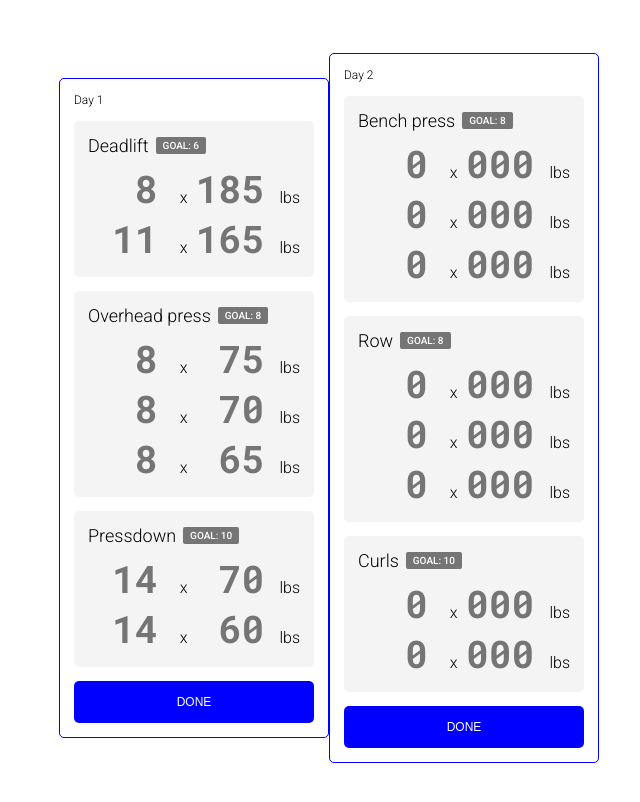
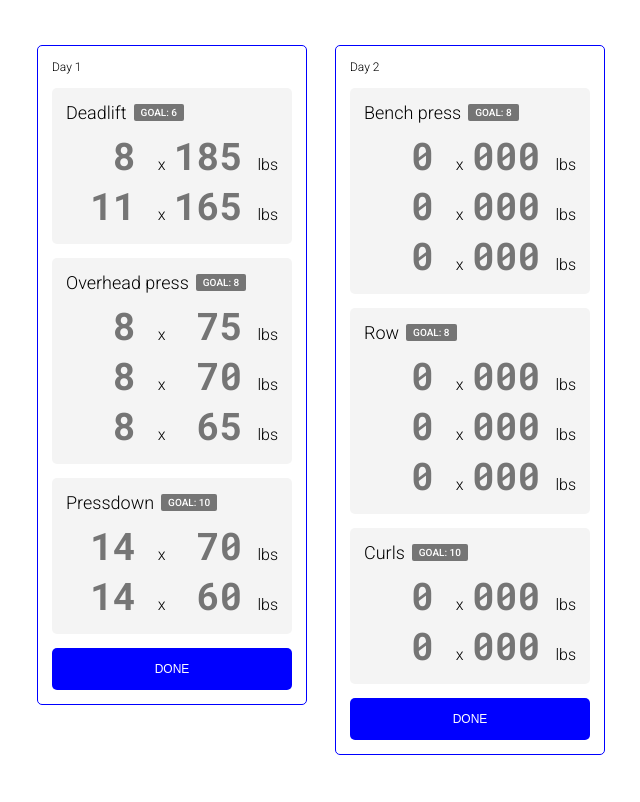
Before and after one commit to dominic-blain/rpt-calculator, a plain HTML site: page public/index.html in a window 1280 px wide. Shown: the whole page, without its empty margins (319-959 px from the left). Drawn offline with nearby package versions, Linux system fonts and the light colour scheme; some packages are replaced by stand-ins of ours; no server answers.

Commit message:
Refine styles for grid

```diff
--- a/public/css/main.css
+++ b/public/css/main.css
@@ -1,6 +1,8 @@
 html, body {
     font-family: 'Roboto', Helvetica, Arial, sans-serif;
     font-weight: 300;
+    margin: 0;
+    padding: 0;
 }
 
 .module-day-list {
@@ -9,8 +11,23 @@ html, body {
     display: flex;
     align-items: center;
     justify-content: center;
+
+}
+
+.module-day-list--grid {
+    display: flex;
+    margin-top: -28px;
+    margin-left: -28px;
     overflow-y: auto;
     -webkit-overflow-scrolling: touch;
+    padding: 42px;
+    box-sizing: border-box;
+}
+
+.module-day-list--grid-item {
+    padding-top: 28px;
+    padding-left: 28px;
+    flex-shrink: 0;
 }
 
 .card-day {
--- a/public/index.html
+++ b/public/index.html
@@ -27,6 +27,8 @@
 
   </header>
   <main class="module-day-list" data-user="undefined">
+    <div class="module-day-list--grid">
+      <div class="module-day-list--grid-item">
       <section class="card-day js-day" data-day="1">
           <header class="card-day--title">Day 1</header>
           <main>
@@ -117,6 +119,8 @@
             <button class="card-day--button js-button-done">Done</button>
           </footer>
         </section>
+      </div>
+      <div class="module-day-list--grid-item">
         <section class="card-day js-day" data-day="2">
           <header class="card-day--title">Day 2</header>
           <main>
@@ -217,6 +221,8 @@
             <button class="card-day--button js-button-done">Done</button>
           </footer>
         </section>
+      </div>
+    </div>
   </main>
 
 
```
Lines whose indentation alone changed are shown as unchanged.
